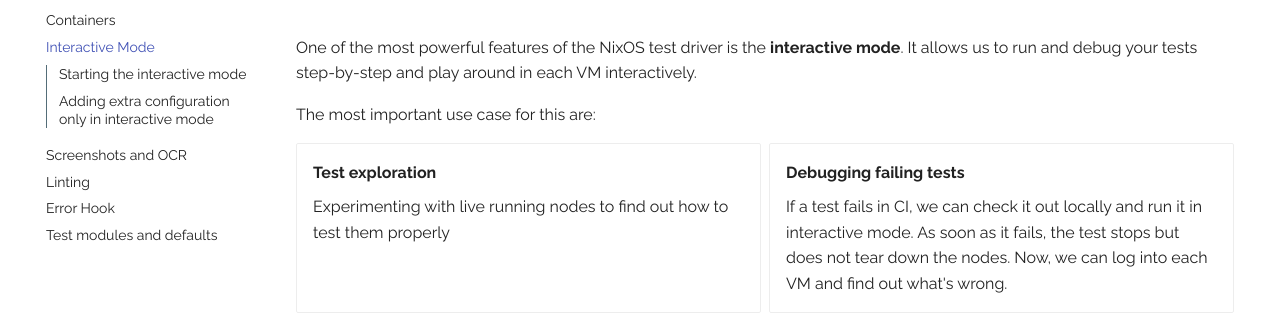
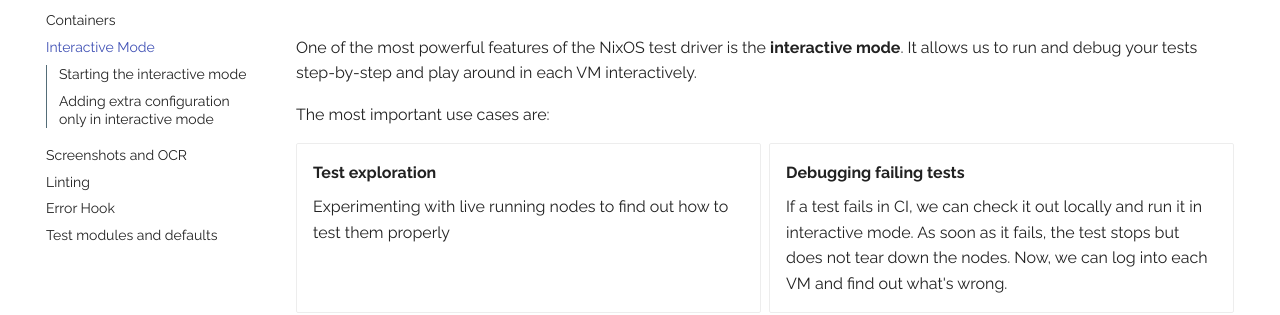
Before and after one commit to applicative-systems/nixos-test-driver-manual, an MkDocs documentation site: the page built from docs/features/interactive.md, in a window 1280 px wide and 900 px high. Shown: the part 193-508 px from the top of the window. Built offline with MkDocs 1.6.1 and Material for MkDocs 9.7.7, drawn with Linux system fonts in a browser that asks for light colours; comment, search, counter and statistics services are not loaded.

Commit message:
fix wording

```diff
--- a/docs/features/interactive.md
+++ b/docs/features/interactive.md
@@ -3,7 +3,7 @@
 One of the most powerful features of the NixOS test driver is the **interactive mode**.
 It allows us to run and debug your tests step-by-step and play around in each VM interactively.
 
-The most important use case for this are:
+The most important use cases are:
 
 <!-- prettier-ignore-start -->
 
```
